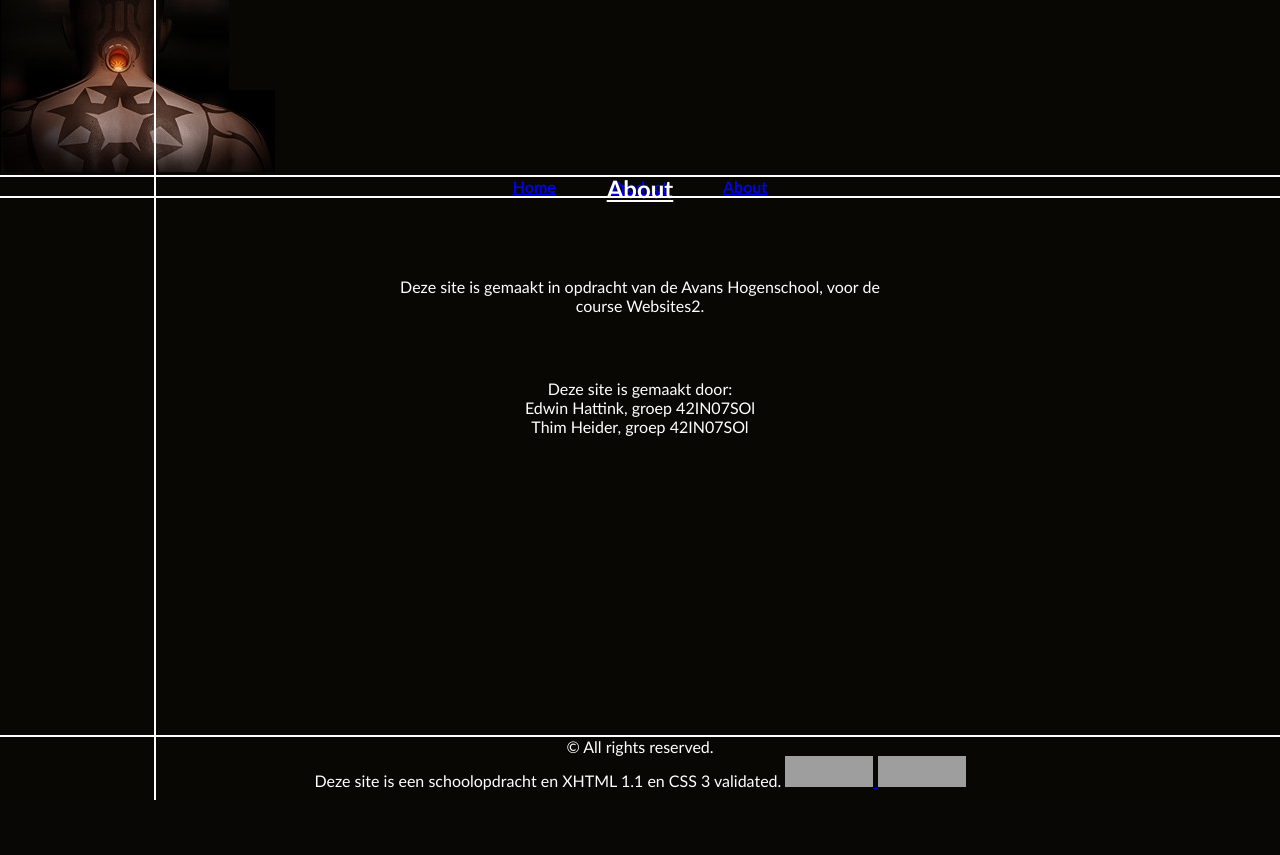
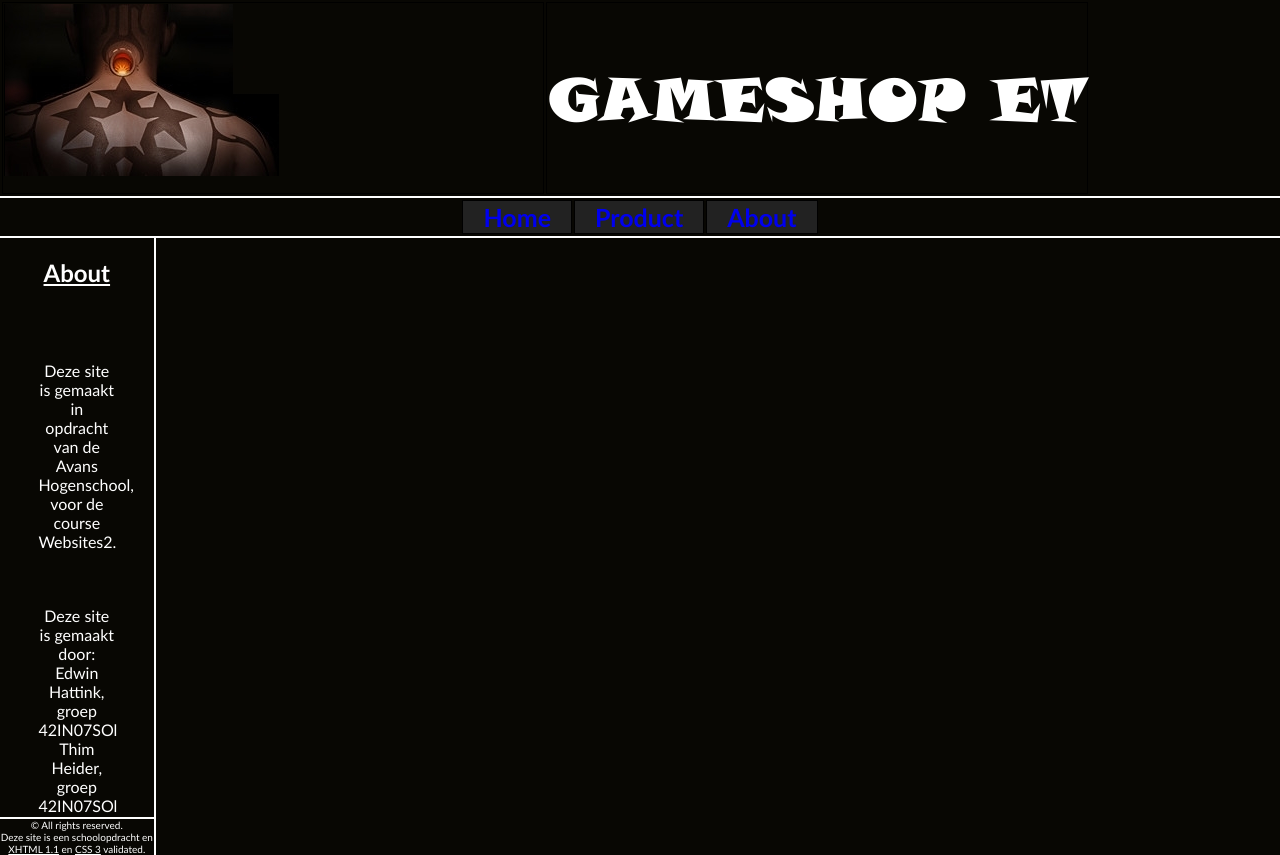
Before and after one commit to edwinhattinkold/WEBS2, a PHP site: page /about.php in a window 1280 px wide. Before the commit the page ends 800 px from the top, so only its background shows below. Run offline with PHP 8.4, Linux system fonts and the light colour scheme; grey boxes are pictures that could not be loaded.

Commit message:
Header-footer

```diff
--- a/css/stijl.css
+++ b/css/stijl.css
@@ -25,21 +25,52 @@ h2
 {
 	display:	block;
 	margin:	0 auto;
+	font-family:		ourfont;
+	font-size:		60px;
+}
+
+#bannerID a
+{
+	text-decoration:		none;
+}
+
+#bannerID a:hover
+{
+	color:		white;
+}
+
+#bannerID a:visited
+{
+	color:		white;
+}
+
+.header
+{
+	width: 50%;
 }
 
 #footer
 {
-	position:	fixed;
 	width:	100%;
 	border-top-style:	solid;
 	border-top-width:	2px;
 	bottom:	10px;
 	text-align:	center;
+	font-size: 10px;
+}
+
+#footer a
+{
+	color:		white;
+}
+
+#footer a: visited
+{
+	color:		white;
 }
 
 #menu
 {
-	position:	fixed;
 	text-align:	center;
 	border-bottom-style:	solid;
 	border-top-style:	solid;
@@ -49,11 +80,15 @@ h2
 	color:		white;
 }
 
+#menu a
+{
+	text-decoration:		none;
+}
+
 #menu a:hover
 {
-	text-decoration:	underline;
 	background-color: white;
-	color:	#000044;
+	color:	#080703;
 }
 
 #menu a:visited
@@ -63,22 +98,22 @@ h2
 
 #menu a:visited:hover
 {
-	text-decoration:	underline;
 	background-color: white;
-	color:	#000044;
+	color:	#080703;
 }
 
-#menu ul
+#menu  table
 {
-	margin:	0px;
-	padding:	0px;
+	border:	0px;
+	margin:		auto;
 }
 
-#menu li
+#menu td
 {
-	list-style-type:	none;
-	display:	inline;
-	padding:	2%;
+	padding-left:	20px;
+	padding-right:	20px;
+	font-size:	25px;
+	background-color: #222222;
 }
 
 #rechter_lijn
@@ -95,7 +130,6 @@ h2
 #submenu_border
 {
 	width:	12%;
-	position:	fixed;
 	height:	100%;
 	border-right-style:	solid;
 	border-right-width:	2px;
@@ -105,7 +139,6 @@ h2
 
 #submenu
 {
-	position:	fixed;
 	top:	20%;
 	left:	0.5%;
 }
@@ -123,14 +156,12 @@ h2
 
 #submenu ul a:hover
 {
-	text-decoration:	underline;
 	background-color: white;
 	color:	#000044;
 }
 
 #submenu li a:hover
 {
-	text-decoration:	underline;
 	background-color: white;
 	color:	#000044;
 }
@@ -142,11 +173,7 @@ h2
 
 #tekst
 {
-	position:	fixed;
-	width:	75.6%;
-	height:	73.8%;
-	top:	19.3%;
-	left:	12.2%;
+	margin:		auto;
 	overflow:	auto;
 }
 
--- a/footer.php
+++ b/footer.php
@@ -1,15 +1,8 @@
 		<div id="footer">
 			&copy; All rights reserved.
 			<br />
-			Deze site is een schoolopdracht en XHTML 1.1 en CSS 3 validated.
-    			<a href="http://validator.w3.org/check?uri=referer"><img
-      				src="http://www.w3.org/Icons/valid-xhtml11" alt="Valid XHTML 1.1" height="31" width="88" />
-      			</a>
-      			<a href="http://jigsaw.w3.org/css-validator/check/referer">
-        			<img style="border:0;width:88px;height:31px"
-            			src="http://jigsaw.w3.org/css-validator/images/vcss"
-            			alt="Valid CSS!" />
-    			</a>
+			Deze site is een schoolopdracht en <a href="http://validator.w3.org/check?uri=referer">XHTML 1.1</a>
+			en <a href="http://jigsaw.w3.org/css-validator/check/referer">CSS 3</a> validated.
 		</div>
 	</body>
 </html>
--- a/header.php
+++ b/header.php
@@ -8,18 +8,29 @@
 	</head>
 	<body>
 		<div id="bannerID">
-			<a href = "home.php"><img src="images/banner.png" alt="Banner Webshop" /></a>
+			<a href="home.php"><table>
+				<tr>
+					<td class="header">
+						<img src="images/banner.png" alt="Banner Webshop" />
+					</td>
+					<td  class="header">
+						GAMESHOP ET
+					</td>
+				</tr>
+			</table></a>
 		</div>
 		<div id="menu">
-			<ul>
-				<li>
-					<a href = "home.php"><b>Home</b></a>
-				</li>
-				<li>
-					<a href = "product.php"><b>Product</b></a>
-				</li>
-				<li>
-					<a href = "about.php"><b>About</b></a>
-				</li>
-			</ul>
+			<table>
+				<tr>
+					<td>
+						<a href = "home.php"><b>Home</b></a>
+					</td>
+					<td>
+						<a href = "product.php"><b>Product</b></a>
+					</td>
+					<td>
+						<a href = "about.php"><b>About</b></a>
+					</td>
+				</tr>
+			</table>
 		</div>
```
